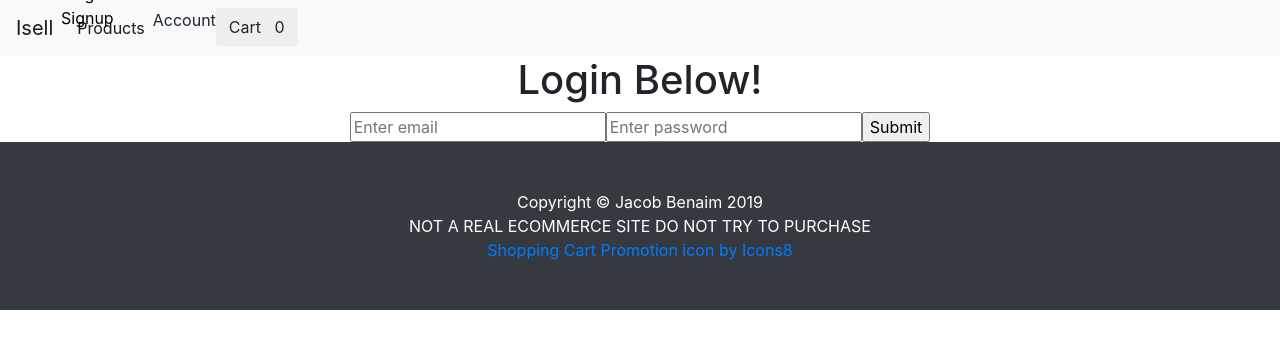
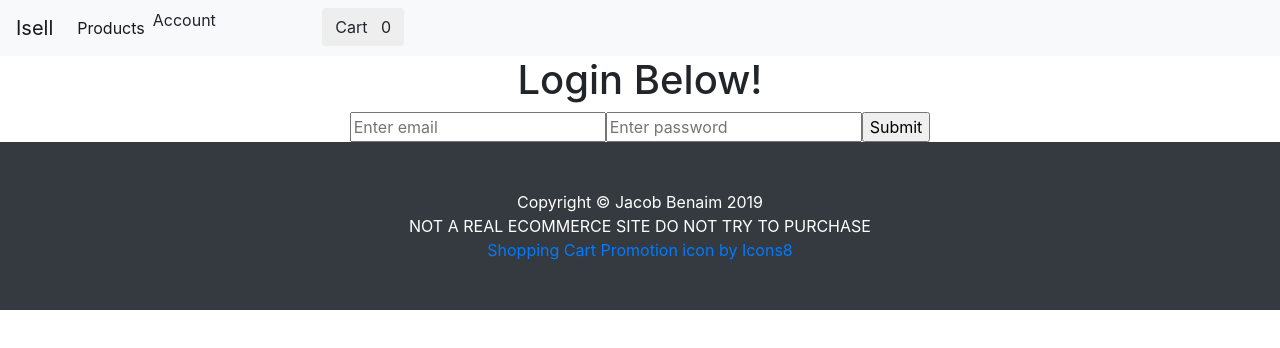
Before and after one commit to jaybenaim/isell, a React (Create React App) app: page /isell/login in a window 1280 px wide. Shown: the top 348 px of the page. Built offline with nearby package versions, Linux system fonts and the light colour scheme; what react-stripe-elements would draw is missing.

Commit message:
fixed signup and login button: now appear when navbar is expanded

```diff
--- a/src/components/Account/Address.js
+++ b/src/components/Account/Address.js
@@ -1,6 +1,6 @@
 import React, { Component } from "react";
 import AddressForm from "./AddressForm";
-import backend from "../../Api/backend";
+import local from "../../Api/local";
 import { connect } from "react-redux";
 import { getProfile } from "../../redux/actions";
 import EditAddress from "./EditAddress";
@@ -68,10 +68,11 @@ class Address extends Component {
     const {
       user: { id }
     } = this.props;
-    backend(`/profiles/find/${id}`, {
+    local(`/profiles/find/${id}`, {
       method: "GET"
     })
       .then(res => {
+        console.log(res.data);
         this.props.getProfile(res.data);
         const { shippingInfo } = this.props.profile;
         setTimeout(() => {
--- a/src/components/Nav/Nav.js
+++ b/src/components/Nav/Nav.js
@@ -70,10 +70,10 @@ class Nav extends Component {
                 data-target="#navbarNavDropdown"
               >
                 <Link
-                  className="nav-link"
+                  className="nav-link products-nav-link"
                   to={{ pathname: "/Products", state: { isLoggedIn } }}
                 >
-                  Products<span className="sr-only">(current)</span>
+                  Products
                 </Link>
               </li>
 
--- a/src/components/Nav/nav.css
+++ b/src/components/Nav/nav.css
@@ -2,6 +2,10 @@
   .navbar {
     background: rgba(154, 205, 50, 0.6) !important;
   }
+  .products-nav-link {
+    padding-bottom: 0;
+  }
+
   .cart-btn {
     display: flex;
     justify-content: center;
--- a/src/components/Register/Register.js
+++ b/src/components/Register/Register.js
@@ -20,7 +20,6 @@ class Register extends Component {
               <div className="login-btn">
                 <Link to="/login">Login</Link>
               </div>
-              <br />
               <div className="signup-btn">
                 <Link to="/signup">Signup</Link>
               </div>
--- a/src/components/Register/login.css
+++ b/src/components/Register/login.css
@@ -14,6 +14,12 @@
     border: 0.2px solid rgba(0, 0, 0, 0.3);
     margin-bottom: 4px;
   }
+  .signup-redirect-btn {
+    position: fixed;
+    bottom: 30%;
+    left: 38%;
+    font-size: 2em;
+  }
 }
 @media (min-width: 751px) {
 }
--- a/src/components/Register/register.css
+++ b/src/components/Register/register.css
@@ -1,28 +1,10 @@
 @media (max-width: 450px) {
-  .login-container {
-    position: absolute;
-  }
-  .login-btn {
-    position: relative;
-    top: -45px;
-    z-index: 5;
-    left: -220%;
-  }
-  .signup-btn {
-    position: relative;
-    top: -70px;
-    left: -220%;
-  }
-
   .navbar-toggler {
     margin-left: 85%;
     margin-top: -10%;
   }
 }
 @media (min-width: 451px) {
-  .login-container {
-    position: absolute;
-  }
   .login-btn {
     float: right;
     position: relative;
@@ -50,9 +32,6 @@
   }
 }
 @media (min-width: 789px) {
-  .login-container {
-    position: absolute;
-  }
   .login-btn {
     left: -70%;
     top: 15px;
```
